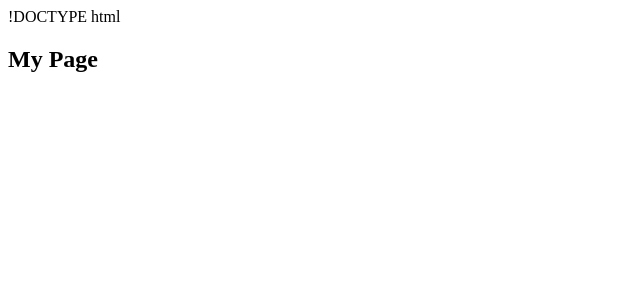
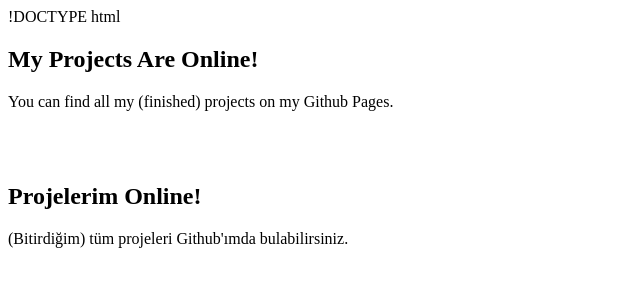
Before and after one commit to sinanirmak/sinanirmak, a plain HTML site: page index.html in a window 1280 px wide. Shown: the whole page, without its empty margins (0-640 px from the left). Drawn offline with Linux system fonts and the light colour scheme.

Commit message:
Update index.html

```diff
--- a/index.html
+++ b/index.html
@@ -1,9 +1,15 @@
 !DOCTYPE html
 <html>
   <head>
-    <title>My Page</title>
+    <title>Sinan Irmak</title>
   </head>
   <body>
-    <h2>My Page</h2>
+    <h2>My Projects Are Online!</h2>
+    <p>You can find all my (finished) projects on my Github Pages.</p>
+
+    <br><br>
+
+    <h2>Projelerim Online!</h2>
+    <p>(Bitirdiğim) tüm projeleri Github'ımda bulabilirsiniz.</p>
   </body>
 </html>
```
